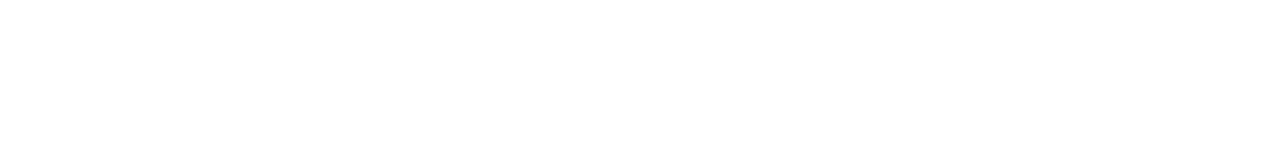
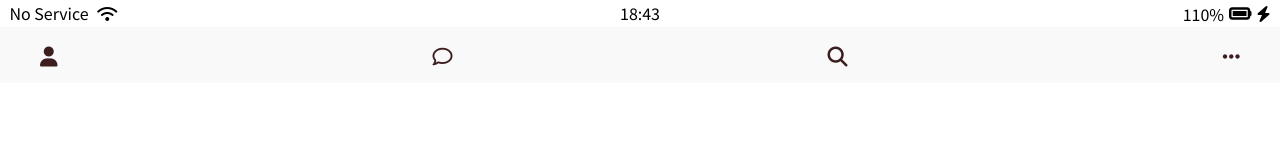
Before and after one commit to yeonyello/kokoa-clone, a plain HTML site: page friends.html in a window 1280 px wide. Drawn offline with Linux system fonts and the light colour scheme.

Commit message:
Update friends

```diff
--- /dev/null
+++ b/css/components/nav-bar.css
@@ -0,0 +1,13 @@
+.nav {
+    background-color: #f9f9fa;
+    padding: 20px 40px;
+}
+
+.nav__list {
+    display: flex;
+    justify-content: space-between;
+}
+
+.nav__link{
+    color: var(--brown);
+}
--- a/css/style.css
+++ b/css/style.css
@@ -1,7 +1,11 @@
 @import url('https://fonts.googleapis.com/css2?family=Noto+Sans+KR:wght@400;500;700&display=swap');
+
 @import "reset.css";
-@import "status-bar.css";
 @import "variables.css";
+
+@import "components/status-bar.css";
+@import "components/nav-bar.css";
+
 @import "login.css";
 
 
--- a/friends.html
+++ b/friends.html
@@ -0,0 +1,38 @@
+<!DOCTYPE html>
+<html lang="kr">
+<head>
+    <link rel="stylesheet" href="css/style.css">
+    <meta charset="UTF-8">
+    <meta http-equiv="X-UA-Compatible" content="IE=edge">
+    <meta name="viewport" content="width=device-width, initial-scale=1.0">
+    <title>Friends - Kokoa Clone</title>
+</head>
+<body>
+    <div class="status-bar">
+        <div class="status-bar__column">
+            <span>No Service</span>
+            <i class="fa-solid fa-wifi"></i>
+        </div>
+        <div class="status-bar__column">
+            <span>18:43</span>
+        </div>
+        <div class="status-bar__column">
+            <span>110%</span>
+            <i class="fa-solid fa-battery-full fa-lg"></i>
+            <i class="fa-solid fa-bolt"></i>
+        </div>
+    </div>
+
+    <nav class="nav">
+        <ul class="nav__list">
+            <li class="nav__btn"><a class="nav__link" href="friends.html"><i class="fa-solid fa-user fa-lg"></i></a></li>
+            <li class="nav__btn"><a class="nav__link" href="#"><i class="fa-regular fa-comment fa-lg"></i></a></li>
+            <li class="nav__btn"><a class="nav__link" href="#"><i class="fa-solid fa-magnifying-glass fa-lg"></i></a></li>
+            <li class="nav__btn"><a class="nav__link" href="#"><i class="fa-solid fa-ellipsis fa-lg"></i></i></a></li>
+        </ul>
+    </nav>
+
+
+    <script src="https://kit.fontawesome.com/f0c3c9c512.js" crossorigin="anonymous"></script>
+</body>
+</html>
```
Also changed, not shown: css/components/status-bar.css (renamed from css/status-bar.css).
